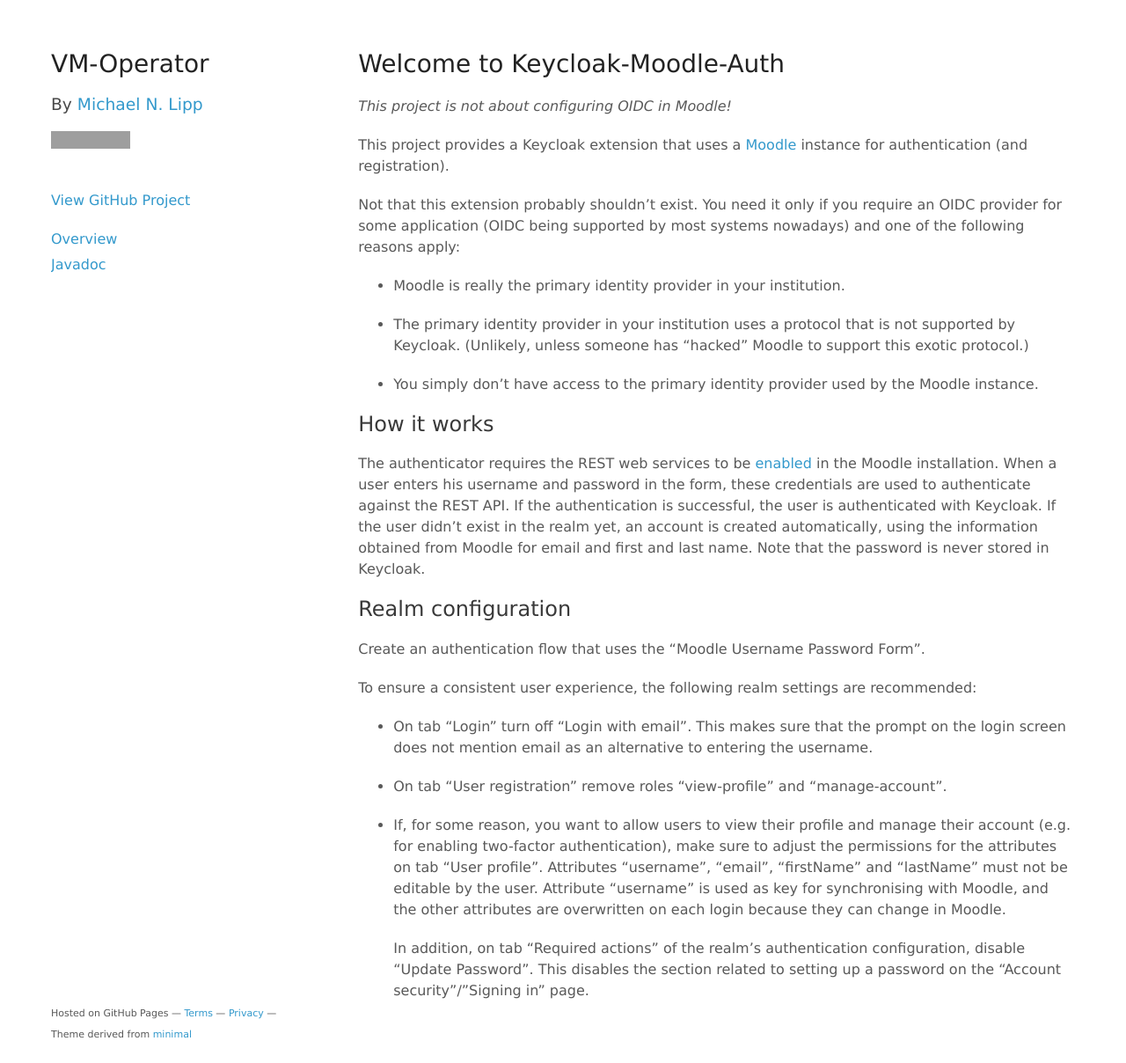
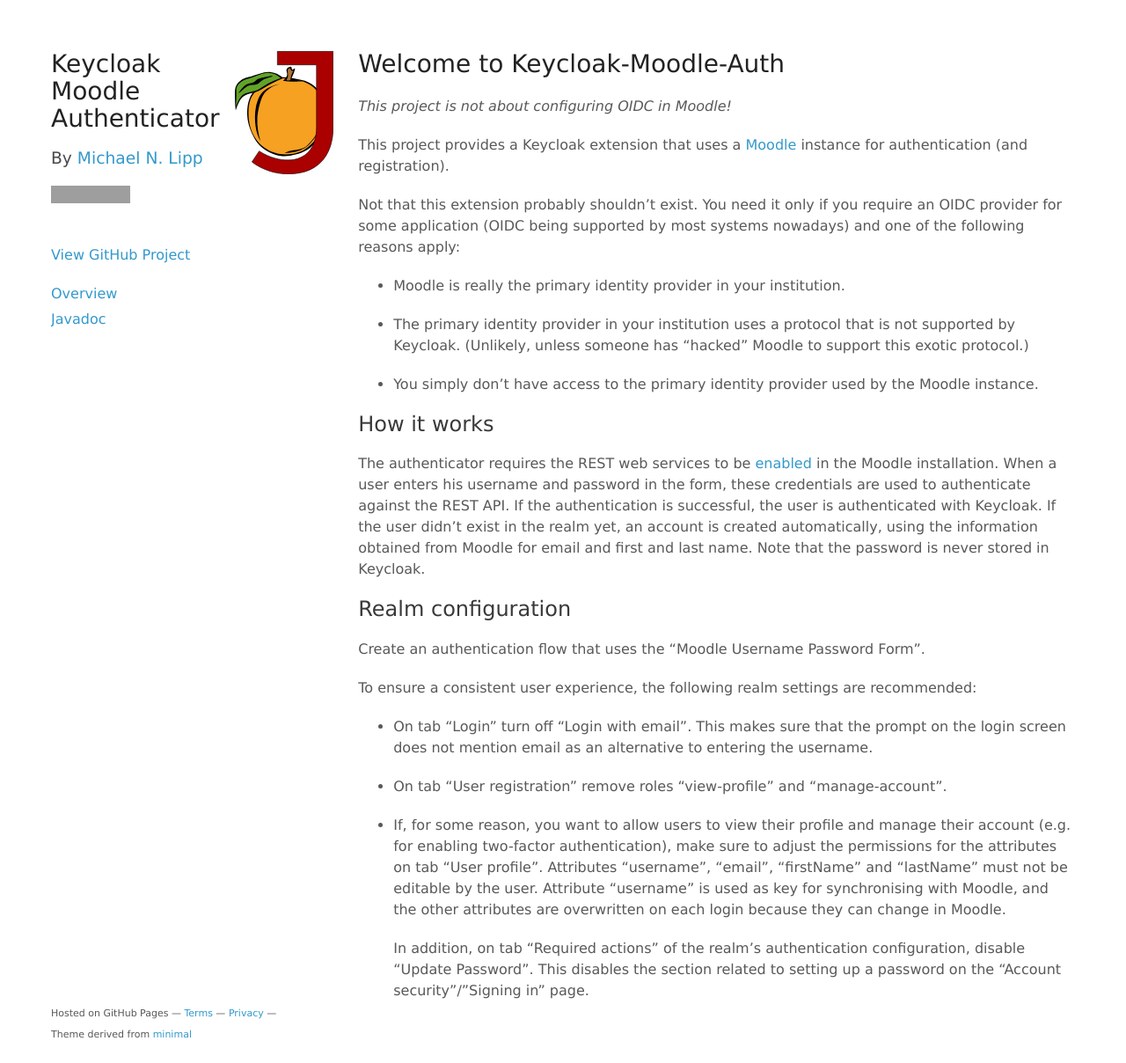
Before and after one commit to mnlipp/keycloak-moodle-auth, a Jekyll site: the page built from webpages/keycloak-moodle-auth/index.md, in a window 1280 px wide and 1208 px high. Shown: the whole window at 88% size. Built offline with Jekyll 4.4.1, drawn with Linux system fonts in a browser that asks for light colours; comment, search, counter and statistics services are not loaded; grey boxes are pictures that could not be loaded.

Commit message:
Fix layout.

```diff
--- a/webpages/_layouts/keycloak-moodle-auth.html
+++ b/webpages/_layouts/keycloak-moodle-auth.html
@@ -17,13 +17,14 @@
     <div class="wrapper">
       <header>
         <div>
-        <div style="float: left;">
-          <h1><a style="color: #222;" href="http://vm-operator.jdrupes.org">VM-Operator</a></h1>
+        <div style="float: left; width: calc(100% - 7.001em);">
+          <h1><a style="color: #222;" href="http://jdrupes.org/keycloak-moodle-auth">Keycloak Moodle Authenticator</a></h1>
           <h3>By <a href="https://github.com/mnlipp">Michael N. Lipp</a></h3>
           <p><a rel="me" href="https://fosstodon.org/@mnl"><img alt="Mastodon Follow"
             src="https://img.shields.io/mastodon/follow/108843609567976408?domain=https%3A%2F%2Ffosstodon.org&style=social"></a></p>
         </div>
         <div style="float: right; width: 7em;">
+          <img alt="JDrupes Logo" src="JDrupes.svg">
         </div>
         <div style="clear:both;"></div>
         </div>
```
Also changed, not shown: webpages/keycloak-moodle-auth/JDrupes.svg (added).
